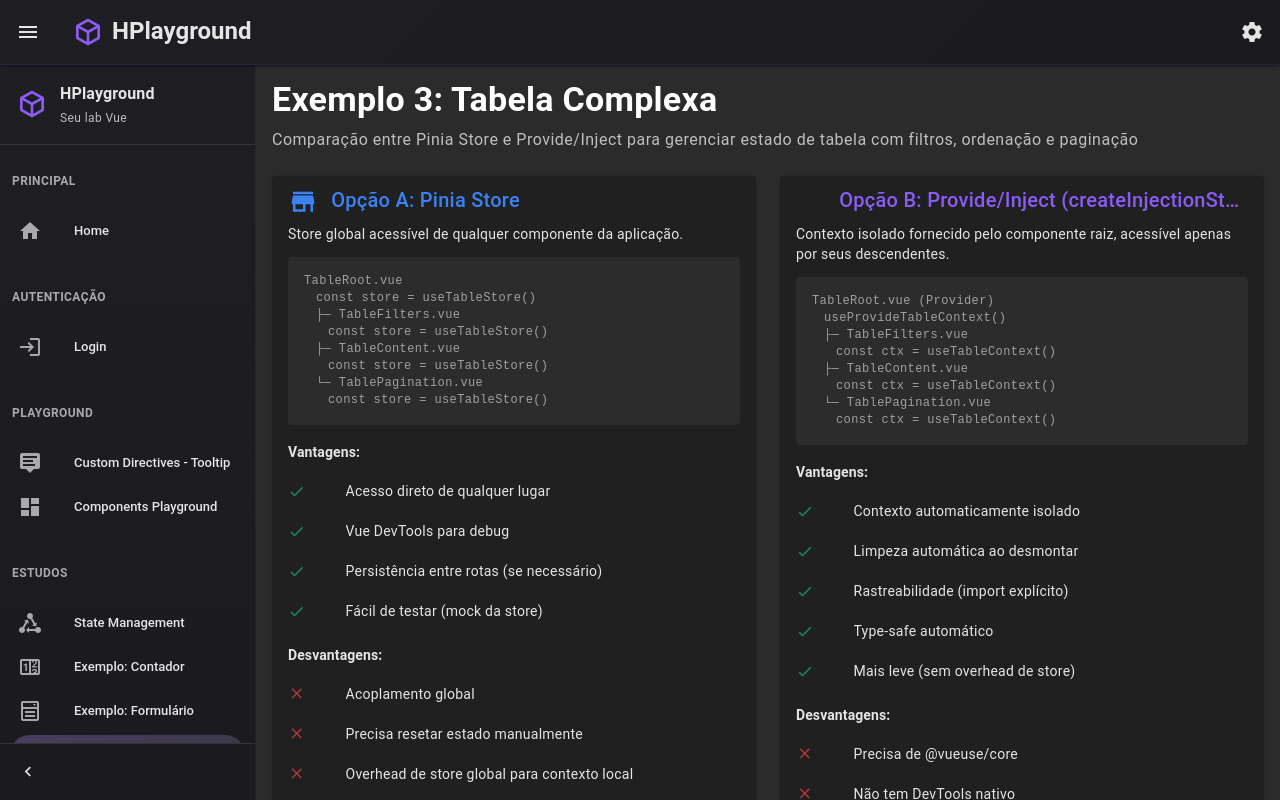
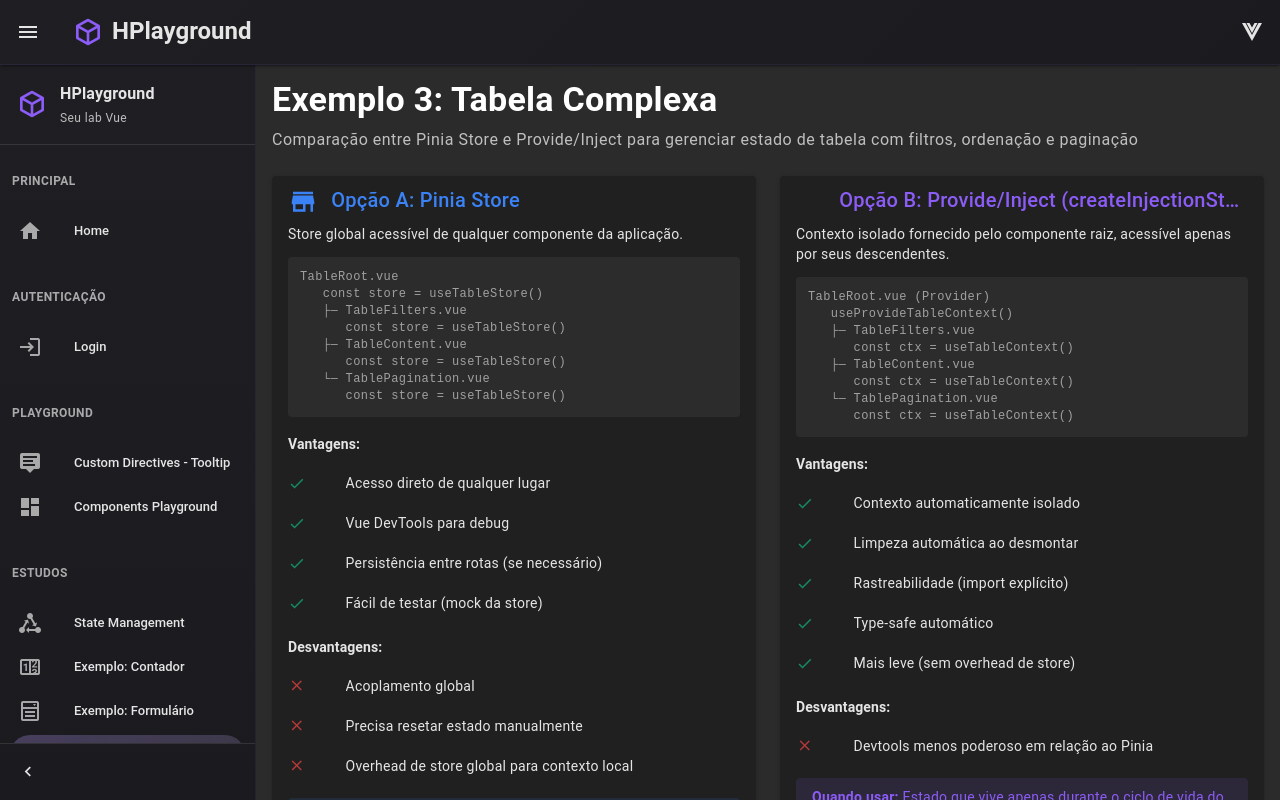
Before and after one commit to Hiagozeroum/HPlayground, a Vue app in the folder frontend/: page /state-management/table in a window 1280 px wide. Shown: the top 800 px of the page. Built offline with nearby package versions, Linux system fonts and the light colour scheme; the HTML template or start-up script is replaced by a standard one.

Commit message:
Alguns testes e espaçamentos

```diff
--- a/frontend/src/components/layout/AppNavbar.vue
+++ b/frontend/src/components/layout/AppNavbar.vue
@@ -23,8 +23,8 @@
 
     <v-spacer></v-spacer>
 
-    <v-btn icon variant="text" v-h-tooltip="'Configurações'">
-      <v-icon>mdi-cog</v-icon>
+    <v-btn icon variant="text" v-h-tooltip="'Vue DevTools'" href="/__devtools__/" target="_blank">
+      <v-icon>mdi-vuejs</v-icon>
     </v-btn>
   </v-app-bar>
 </template>
--- a/frontend/src/views/StateManagement/Counter/Pinia/CounterParent.vue
+++ b/frontend/src/views/StateManagement/Counter/Pinia/CounterParent.vue
@@ -13,9 +13,7 @@
 
     <CounterChild />
 
-    <p class="text-caption text-medium-emphasis mt-3">
-      Nenhuma prop passada para o filho!
-    </p>
+    <p class="text-caption text-medium-emphasis mt-3">Nenhuma prop passada para o filho!</p>
   </v-card>
 </template>
 
--- a/frontend/src/views/StateManagement/Form/AgeField.vue
+++ b/frontend/src/views/StateManagement/Form/AgeField.vue
@@ -2,8 +2,6 @@
   <div>
     <v-text-field
       :model-value="formData.age"
-      @update:model-value="(val) => updateField('age', val)"
-      @blur="validateAge"
       label="Idade *"
       placeholder="Digite sua idade"
       type="number"
@@ -13,11 +11,11 @@
       variant="outlined"
       density="comfortable"
       color="primary"
+      @update:model-value="(val) => updateField('age', val)"
+      @blur="validateAge"
     >
       <template #append-inner>
-        <v-chip size="x-small" color="demo-badge" label>
-          AgeField.vue
-        </v-chip>
+        <v-chip size="x-small" color="demo-badge" label> AgeField.vue </v-chip>
       </template>
     </v-text-field>
   </div>
@@ -26,6 +24,5 @@
 <script setup lang="ts">
 import { useFormContext } from './useFormContext'
 
-// Desestruturação deixa explícito o que está sendo usado
 const { formData, errors, updateField, validateAge } = useFormContext()!
 </script>
--- a/frontend/src/views/StateManagement/Form/EmailField.vue
+++ b/frontend/src/views/StateManagement/Form/EmailField.vue
@@ -2,8 +2,6 @@
   <div>
     <v-text-field
       :model-value="formData.email"
-      @update:model-value="(val) => updateField('email', val)"
-      @blur="validateEmail"
       label="Email *"
       placeholder="Digite seu email"
       type="email"
@@ -11,11 +9,11 @@
       variant="outlined"
       density="comfortable"
       color="primary"
+      @update:model-value="(val) => updateField('email', val)"
+      @blur="validateEmail"
     >
       <template #append-inner>
-        <v-chip size="x-small" color="demo-badge" label>
-          EmailField.vue
-        </v-chip>
+        <v-chip size="x-small" color="demo-badge" label> EmailField.vue </v-chip>
       </template>
     </v-text-field>
   </div>
@@ -24,6 +22,5 @@
 <script setup lang="ts">
 import { useFormContext } from './useFormContext'
 
-// Desestruturação deixa explícito o que está sendo usado
 const { formData, errors, updateField, validateEmail } = useFormContext()!
 </script>
--- a/frontend/src/views/StateManagement/Form/FormHeader.vue
+++ b/frontend/src/views/StateManagement/Form/FormHeader.vue
@@ -1,34 +1,27 @@
 <template>
-  <v-toolbar color="primary" dark>
+  <v-toolbar color="demo-parent" dark>
     <v-toolbar-title>
       <div class="text-h6">Cadastro de Usuário</div>
-      <div class="text-caption">Preencha os campos abaixo</div>
+      <div class="text-caption">
+        Preencha os campos abaixo
+        <v-chip size="x-small" color="demo-badge" label> FormHeader.vue (Consumer) </v-chip>
+      </div>
     </v-toolbar-title>
-
-    <v-spacer />
 
     <div class="d-flex align-center ga-2">
       <v-chip :color="isValid ? 'success' : 'error'" size="small" label>
         {{ isValid ? '✓ Válido' : '✗ Inválido' }}
       </v-chip>
 
-      <v-chip v-if="hasChanges" color="warning" size="small" label>
-        Modificado
-      </v-chip>
+      <v-chip v-if="hasChanges" color="warning" size="small" label> Modificado </v-chip>
     </div>
   </v-toolbar>
-
-  <div class="pa-2">
-    <v-chip size="x-small" color="demo-badge" label>
-      FormHeader.vue (Consumer)
-    </v-chip>
-  </div>
+  <div class="pa-2"></div>
 </template>
 
 <script setup lang="ts">
 import { useFormContext } from './useFormContext'
 
 // Consume o contexto fornecido pelo FormExample
-// Desestruturação deixa explícito o que está sendo usado
 const { isValid, hasChanges } = useFormContext()!
 </script>
--- a/frontend/src/views/StateManagement/Form/NameField.vue
+++ b/frontend/src/views/StateManagement/Form/NameField.vue
@@ -2,19 +2,17 @@
   <div>
     <v-text-field
       :model-value="formData.name"
-      @update:model-value="(val) => updateField('name', val)"
-      @blur="validateName"
       label="Nome *"
       placeholder="Digite seu nome"
       :error-messages="errors.name ? [errors.name] : []"
       variant="outlined"
       density="comfortable"
       color="primary"
+      @update:model-value="(val) => updateField('name', val)"
+      @blur="validateName"
     >
       <template #append-inner>
-        <v-chip size="x-small" color="demo-badge" label>
-          NameField.vue
-        </v-chip>
+        <v-chip size="x-small" color="demo-badge" label> NameField.vue </v-chip>
       </template>
     </v-text-field>
   </div>
@@ -23,6 +21,5 @@
 <script setup lang="ts">
 import { useFormContext } from './useFormContext'
 
-// Desestruturação deixa explícito o que está sendo usado
 const { formData, errors, updateField, validateName } = useFormContext()!
 </script>
--- a/frontend/src/views/StateManagement/Form/TermsField.vue
+++ b/frontend/src/views/StateManagement/Form/TermsField.vue
@@ -2,16 +2,14 @@
   <div>
     <v-checkbox
       :model-value="formData.terms"
-      @update:model-value="(val) => updateField('terms', val)"
       label="Aceito os termos e condições *"
       :error-messages="errors.terms ? [errors.terms] : []"
       color="primary"
       hide-details="auto"
+      @update:model-value="(val) => updateField('terms', val)"
     >
       <template #append>
-        <v-chip size="x-small" color="demo-badge" label>
-          TermsField.vue
-        </v-chip>
+        <v-chip size="x-small" color="demo-badge" label> TermsField.vue </v-chip>
       </template>
     </v-checkbox>
   </div>
--- a/frontend/src/views/StateManagement/Table/TableExample.vue
+++ b/frontend/src/views/StateManagement/Table/TableExample.vue
@@ -26,15 +26,17 @@
                 </p>
 
                 <v-card variant="flat" color="surface-variant" class="mb-4">
-                  <v-card-text class="text-caption" style="font-family: monospace">
-                    <div>TableRoot.vue</div>
-                    <div class="ml-3">const store = useTableStore()</div>
-                    <div class="ml-3">├─ TableFilters.vue</div>
-                    <div class="ml-6">const store = useTableStore()</div>
-                    <div class="ml-3">├─ TableContent.vue</div>
-                    <div class="ml-6">const store = useTableStore()</div>
-                    <div class="ml-3">└─ TablePagination.vue</div>
-                    <div class="ml-6">const store = useTableStore()</div>
+                  <v-card-text class="text-caption pa-0">
+                    <pre class="pa-3 ma-0" style="overflow-x: auto">
+TableRoot.vue
+   const store = useTableStore()
+   ├─ TableFilters.vue
+      const store = useTableStore()
+   ├─ TableContent.vue
+      const store = useTableStore()
+   └─ TablePagination.vue
+      const store = useTableStore()</pre
+                    >
                   </v-card-text>
                 </v-card>
 
@@ -81,15 +83,17 @@
                 </p>
 
                 <v-card variant="flat" color="surface-variant" class="mb-4">
-                  <v-card-text class="text-caption" style="font-family: monospace">
-                    <div>TableRoot.vue (Provider)</div>
-                    <div class="ml-3">useProvideTableContext()</div>
-                    <div class="ml-3">├─ TableFilters.vue</div>
-                    <div class="ml-6">const ctx = useTableContext()</div>
-                    <div class="ml-3">├─ TableContent.vue</div>
-                    <div class="ml-6">const ctx = useTableContext()</div>
-                    <div class="ml-3">└─ TablePagination.vue</div>
-                    <div class="ml-6">const ctx = useTableContext()</div>
+                  <v-card-text class="text-caption pa-0">
+                    <pre class="pa-3 ma-0" style="overflow-x: auto">
+TableRoot.vue (Provider)
+   useProvideTableContext()
+   ├─ TableFilters.vue
+      const ctx = useTableContext()
+   ├─ TableContent.vue
+      const ctx = useTableContext()
+   └─ TablePagination.vue
+      const ctx = useTableContext()</pre
+                    >
                   </v-card-text>
                 </v-card>
 
@@ -262,5 +266,5 @@
   'Mais leve (sem overhead de store)',
 ]
 
-const injectDesvantagens = ['Precisa de @vueuse/core', 'Não tem DevTools nativo']
+const injectDesvantagens = ['Devtools menos poderoso em relação ao Pinia']
 </script>
--- a/frontend/vite.config.ts
+++ b/frontend/vite.config.ts
@@ -3,17 +3,18 @@
 import { defineConfig } from 'vite'
 import vue from '@vitejs/plugin-vue'
 import vueDevTools from 'vite-plugin-vue-devtools'
-
+const enableDevtools = true
+const devTools = enableDevtools ? vueDevTools() : null
 // https://vite.dev/config/
 export default defineConfig({
   plugins: [
     vue(),
     // Only load vueDevTools when not running Storybook (it conflicts with Storybook's build)
-    ...(process.env.npm_lifecycle_script?.includes('storybook') ? [] : [vueDevTools()]),
+    ...(process.env.npm_lifecycle_script?.includes('storybook') ? [] : [devTools]),
   ],
   resolve: {
     alias: {
-      '@': fileURLToPath(new URL('./src', import.meta.url))
+      '@': fileURLToPath(new URL('./src', import.meta.url)),
     },
   },
 })
```
Also changed, not shown: frontend/src/views/StateManagement/Form/FormExample.vue (+8 -9 lines), frontend/src/views/StateManagement/Form/FormFooter.vue (+2 -7 lines), frontend/src/views/StateManagement/Form/useFormContext.ts (+19 -7 lines).
